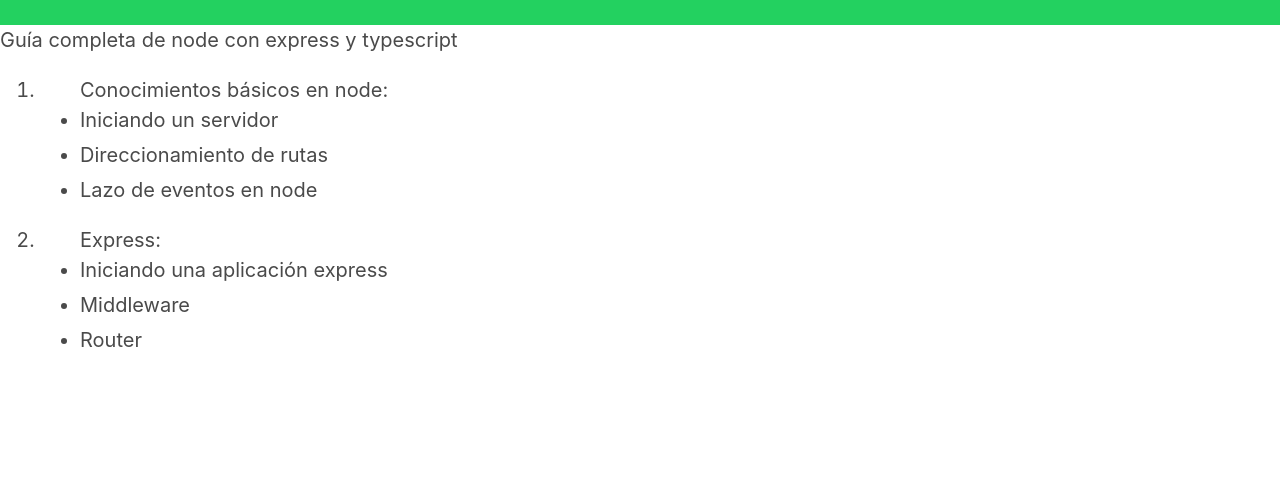
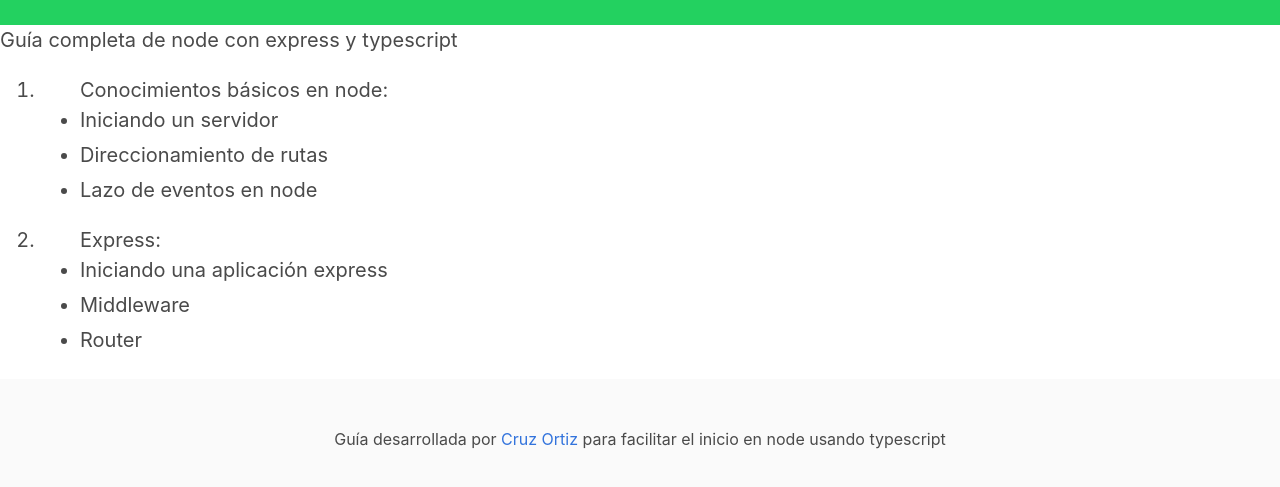
Before and after one commit to cruzortiz99/express-typescript-training, a website: page static/index.html in a window 1280 px wide. Shown: the part 107-594 px from the top of the page. Drawn offline with nearby package versions, Linux system fonts and the light colour scheme.

Commit message:
cleaning style

```diff
--- a/static/index.html
+++ b/static/index.html
@@ -37,6 +37,11 @@
         </li>
       </ol>
     </div>
+    <footer class="footer">
+      <div class="content has-text-centered">
+        <p>Guía desarrollada por <a href="https://github.com/cruzortiz99" target="blank">Cruz Ortiz</a> para facilitar el inicio en node usando typescript</p>
+      </div>
+    </footer>
     <link rel="stylesheet" href="https://cdnjs.cloudflare.com/ajax/libs/bulma/0.7.4/css/bulma.min.css"></link>
   </body>
   </html>
```
